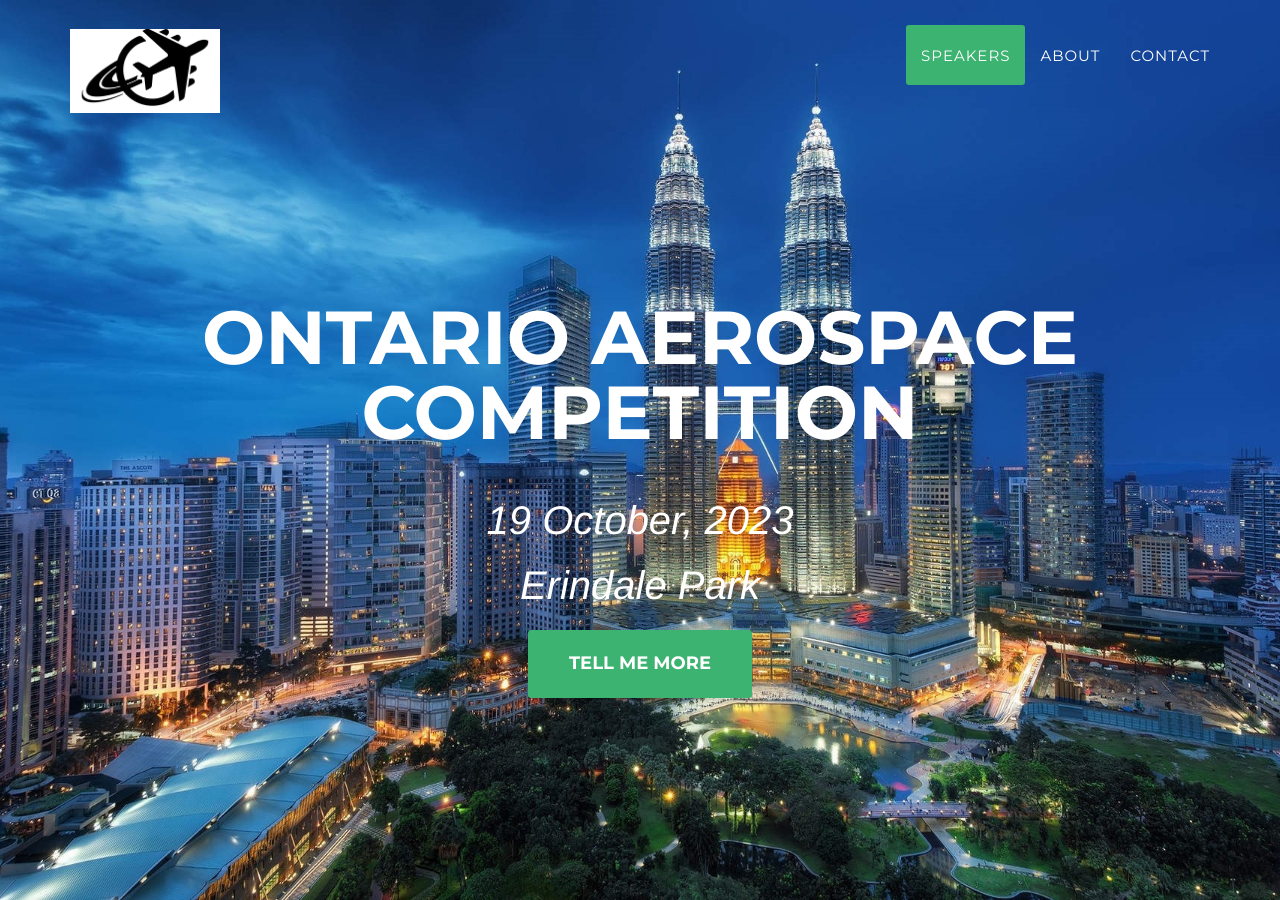
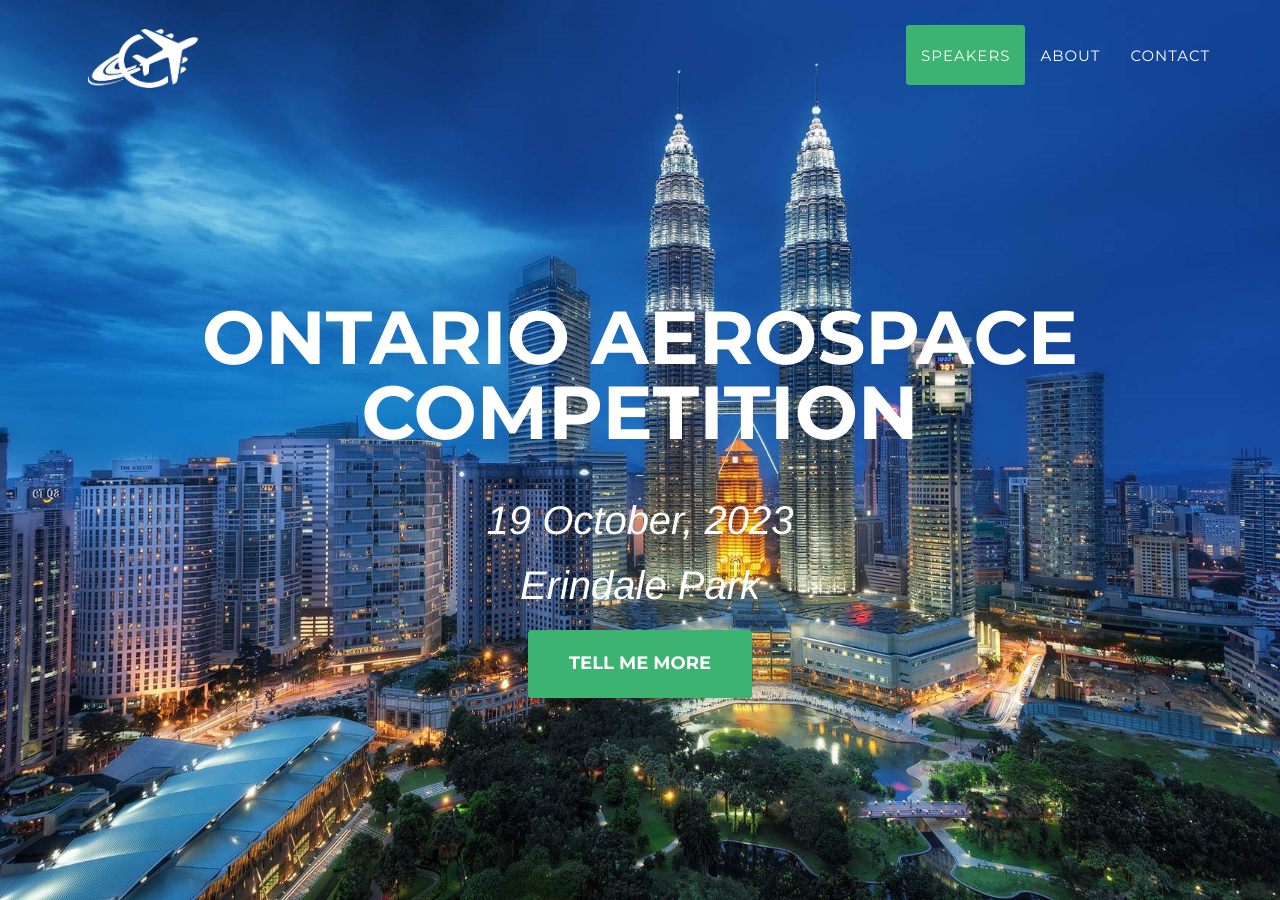
Before and after one commit to melvinchng/event-jekyll-theme, a Jekyll site: the page built from index.html, in a window 1280 px wide and 900 px high. Built offline with Jekyll 4.4.1, drawn with Linux system fonts in a browser that asks for light colours; some web fonts are replaced.

Commit message:
fix logo aaaa

```diff
--- a/_config.yml
+++ b/_config.yml
@@ -9,7 +9,7 @@ markdown: kramdown
 facebook:
   app_id:
 
-logo: "../css/2017_style/img/ontaclogo.svg"
+logo: "../css/2017_style/img/ontaclogo.png"
 
 social:
   name: Your Facebook Page
--- a/_includes/2016_data/logo.html
+++ b/_includes/2016_data/logo.html
@@ -1 +1 @@
-<a href="/logo"><img class="web-logo" src="/css/2016_style/img/ontaclogo.svg"></a>
+<a href="/logo"><img class="web-logo" src="/css/2016_style/img/ontaclogo.png"></a>
--- a/_includes/2017_data/header-home.html
+++ b/_includes/2017_data/header-home.html
@@ -9,7 +9,7 @@
                     <span class="icon-bar"></span>
                     <span class="icon-bar"></span>
                 </button>
-                <a class="navbar-brand page-scroll" href="/"><img src="../css/2017_style/img/ontaclogo.svg" style="margin-top:-15px" width="150px" alt="icon-about"></a>
+                <a class="navbar-brand page-scroll" href="/"><img src="../css/2017_style/img/ontaclogo.png" style="margin-top:-15px" width="150px" alt="icon-about"></a>
             </div>
 
             <!-- Collect the nav links, forms, and other content for toggling -->
--- a/_includes/2017_data/header.html
+++ b/_includes/2017_data/header.html
@@ -9,7 +9,7 @@
                     <span class="icon-bar"></span>
                     <span class="icon-bar"></span>
                 </button>
-                <a class="navbar-brand page-scroll" href="/"><img src="../css/2017_style/img/ontaclogo.svg" style="margin-top:-15px" width="140px" alt="icon-about"></a>
+                <a class="navbar-brand page-scroll" href="/"><img src="../css/2017_style/img/ontaclogo.png" style="margin-top:-15px" width="140px" alt="icon-about"></a>
             </div>
 
             <!-- Collect the nav links, forms, and other content for toggling -->
--- a/_includes/2017_data/logo.html
+++ b/_includes/2017_data/logo.html
@@ -1 +1 @@
-<a href="/logo"><img class="web-logo" src="/css/2016_style/img/ontaclogo.svg"></a>
+<a href="/logo"><img class="web-logo" src="/css/2016_style/img/ontaclogo.png"></a>
```
Also changed, not shown: css/2016_style/img/ontaclogo.png (added), css/2016_style/img/ontaclogo.svg (deleted), css/2017_style/img/ontaclogo.png (added), css/2017_style/img/ontaclogo.svg (deleted).
